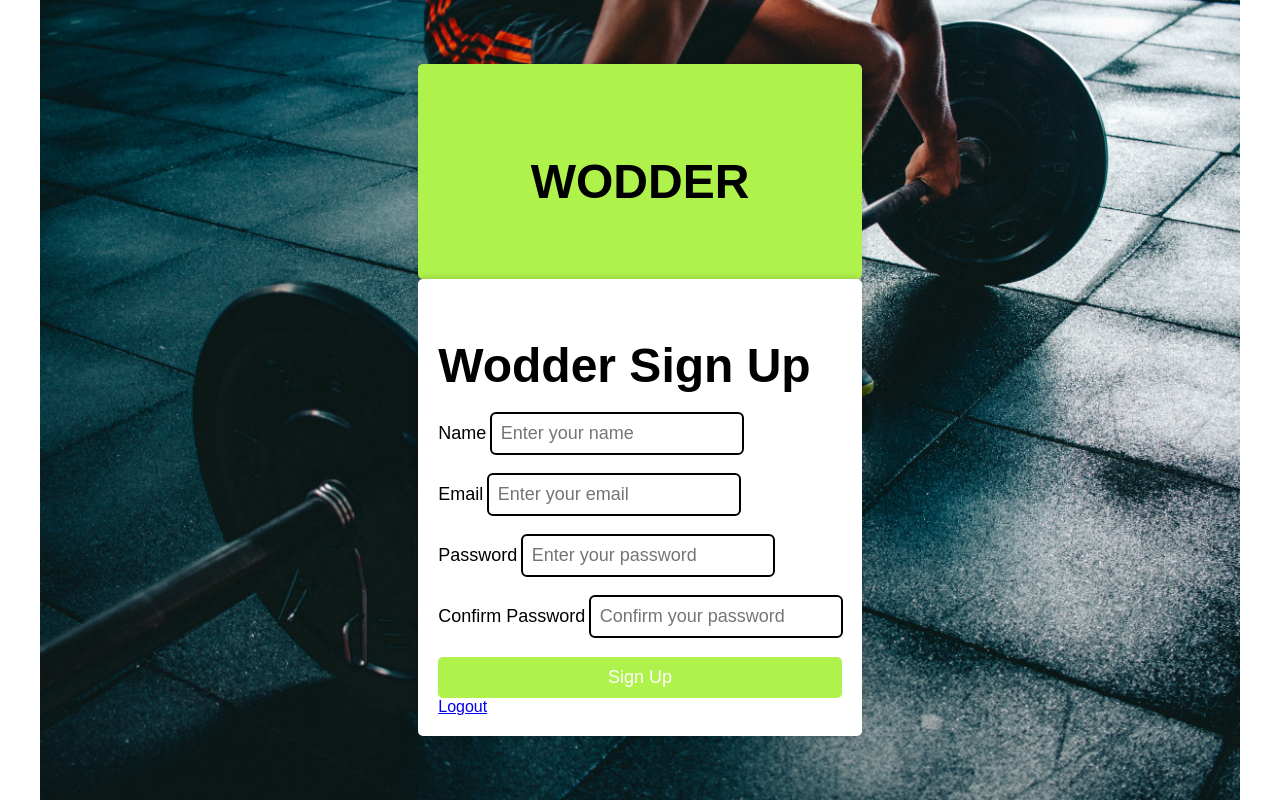
After one commit to aguerr2113/landing_page, a Flask app: page /signup in a window 1280 px wide. The commit adds this page. Run offline with Flask 2, Linux system fonts and the light colour scheme.

Commit message:
created routes to the index.html,signup.html,signin.html,dashboard.html

```diff
--- a/app.py
+++ b/app.py
@@ -1,42 +1,108 @@
-from flask import Flask, jsonify
-import random
+from flask import Flask, request, render_template, redirect, url_for,session,flash
+from forms import SignupForm,SigninForm
+from flask_sqlalchemy import SQLAlchemy
+from backend.functions import generate_workout
 
 app = Flask(__name__)
+app.config['SECRET_KEY'] = 'SECRETKEY'
+app.config['SQLALCHEMY_DATABASE_URI'] = 'postgresql:///wodder'
+app.config['SQLALCHEMY_TRACK_MODIFICATIONS'] = False
+db = SQLAlchemy(app)
 
-@app.route('/workouts')
-def get_workouts():
-    off = ['Off Day']
-    metabolic = ['Jump Rope', 'Burpees','Jumping Jacks','Mountain Climbers']
-    gymnastics = ['air squat','pull up','push up', 'dip', 'sit up', 'lunge']
-    weightlifting = ['deadlift','shoulder press','squat','kettlbell swing','thruster','benchpress']
-    wod_type = ['Rounds For Time','As Many Rounds As Possible']
 
-    # Generate the workout data
-    meta1 = random.choice(metabolic)
-    gym1 = random.choice(gymnastics)
-    lift1 = random.choice(weightlifting)
-    workout1 = random.choice(wod_type)
+class User(db.Model):
+    __tablename__ = 'users'
+    id = db.Column(db.Integer, primary_key=True)
+    name = db.Column(db.String(255), nullable=False)
+    email = db.Column(db.String(255), unique=True, nullable=False)
+    password = db.Column(db.String(255), nullable=False)
 
-    meta2 = random.choice(metabolic)
-    gym2 = random.choice(gymnastics)
-    lift2 = random.choice(weightlifting)
-    workout2 = random.choice(wod_type)
 
-    # Return the workout data as a JSON object
-    return jsonify({
-        'workout1': {
-            'meta': meta1,
-            'gym': gym1,
-            'lift': lift1,
-            'type': workout1
-        },
-        'workout2': {
-            'meta': meta2,
-            'gym': gym2,
-            'lift': lift2,
-            'type': workout2
-        }
-    })
+@app.route('/', methods=['GET', 'POST'])
+def index():
+    return render_template('index.html')
+
+@app.route('/signin', methods=['GET', 'POST'])
+def signin():
+    form = SigninForm()
+    if form.validate_on_submit():
+        # process the form data
+        email = form.email.data
+        password = form.password.data
+        user = User.query.filter_by(email=email).first()
+        if user and user.password == password:
+            session['user_id'] = user.id
+            session['email'] = user.email
+
+            return redirect(url_for('dashboard'))
+        else:
+            flash('Invalid email or password', 'danger')
+    return render_template('signin.html', form=form)
+
+
+@app.route('/signup', methods=['GET','POST'])
+def signup():
+    form = SignupForm(request.form)
+    if request.method == 'POST' and form.validate():
+        name = form.name.data
+        email = form.email.data
+        password = form.password.data
+
+        user = User.query.filter_by(email=email).first()
+        if user is not None:
+            flash('This email address is already registered!', 'danger')
+            return redirect(url_for('signup'))
+
+        user = User(name=name, email=email, password=password)
+        db.session.add(user)
+        db.session.commit()
+
+        flash('You have successfully signed up!', 'success')
+        return redirect(url_for('dashboard'))
+
+    return render_template('signup.html', form=form)
+
+
+@app.route('/logout')
+def logout():
+    session.clear()
+    return redirect(url_for('index'))
+
+
+@app.route('/dashboard', methods=['GET', 'POST'])
+def dashboard():
+    if 'email' not in session:
+        flash('Please sign in first!', 'danger')
+        return redirect(url_for('signin'))
+
+    email = session['email']
+    user = User.query.filter_by(email=email).first()
+
+    if request.method == 'POST':
+        fitness_level = request.form['fitness-level']
+        workout_length = int(request.form['workout-length'])
+
+        result = generate_workout(fitness_level, workout_length)
+
+        return render_template('dashboard.html', user=user, result=result)
+    else:
+        return render_template('dashboard.html', user=user)
+
+
+
+@app.route('/generate-workout', methods=['GET', 'POST'])
+def generate_workout_handler():
+    if request.method == 'POST':
+        fitness_level = request.form['fitness-level']
+        workout_length = int(request.form['workout-length'])
+
+        result = generate_workout(fitness_level, workout_length)
+
+        return result
+    else:
+        # Handle GET request
+        return render_template('generate_workout.html')
+
 
 if __name__ == '__main__':
-    app.run()
+    app.run(debug=True)
--- /dev/null
+++ b/backend/functions.py
@@ -0,0 +1,26 @@
+import random
+
+off = ['Off Day']
+metabolic = ['Jump Rope', 'Burpees','Jumping Jacks','Mountain Climbers']
+gymnastics = ['air squat','pull up','push up', 'dip', 'sit up', 'lunge']
+weightlifting = ['deadlift','shoulder press','squat','kettlbell swing','thruster','benchpress']
+wod_type = ['Rounds For Time','As Many Rounds As Possible']
+
+def generate_workout(fitness_level, workout_length):
+    if fitness_level == 'beginner':
+        min_reps = 1
+        max_reps = 5
+    elif fitness_level == 'intermediate':
+        min_reps = 1
+        max_reps = 10
+    else:
+        min_reps = 1
+        max_reps = 15
+
+    workout = []
+    workout.append(random.choice(metabolic) + ' ' + str(random.randint(min_reps, max_reps)) + ' reps')
+    workout.append(random.choice(gymnastics) + ' ' + str(random.randint(min_reps, max_reps)) + ' reps')
+    workout.append(random.choice(weightlifting) + ' ' + str(random.randint(min_reps, max_reps)) + ' reps')
+    workout_type = random.choice(wod_type)
+
+    return {'workout': workout, 'workout_type': workout_type}
--- /dev/null
+++ b/forms.py
@@ -0,0 +1,24 @@
+from wtforms import Form, StringField,PasswordField, validators,SubmitField
+from wtforms.validators import DataRequired, Email, Length
+from flask_wtf import FlaskForm
+
+class SigninForm(FlaskForm):
+    email = StringField('Email', validators=[DataRequired(), Email()])
+    password = PasswordField('Password', validators=[DataRequired(), Length(min=6, max=20)])
+    submit = SubmitField('Sign In')
+
+class SignupForm(Form):
+    name = StringField('Name',[
+        validators.InputRequired()
+        ])
+    email = StringField('Email',[
+        validators.InputRequired(),
+        validators.Email()
+        ])
+    password = PasswordField(
+        'Password',[
+        validators.InputRequired(),
+        validators.Length(min=8, max=20),
+        validators.EqualTo('confirm_password', message='Passwords do not match')
+    ])
+    confirm_password = PasswordField('Confirm Password')
--- a/script.js
+++ b/static/script.js
@@ -1,12 +1,3 @@
-// // Select the cta-button element using its ID
-// const ctaButton = document.getElementById('cta-button');
-// // Add a click event listener to the cta-button element
-// ctaButton.addEventListener('click', function() {
-//   // Redirect the user to the signup.html file
-//   window.location.href = 'signup.html';
-// });
-
-
 // Select the body and the signup form using their IDs
 // Select the body and the signup form using their IDs
 const body = document.getElementById('body');
@@ -29,3 +20,25 @@ signupForm.addEventListener('focusout', function() {
   // When a form element loses focus, set the body opacity back to 0.9
   body.style.opacity = '0.6';
 });
+const form = document.querySelector('#workout-form');
+
+form.addEventListener('submit', (e) => {
+  e.preventDefault();
+
+  const fitnessLevel = document.querySelector('#fitness-level').value;
+  const workoutLength = document.querySelector('#workout-length').value;
+
+  fetch('/generate-workout', {
+    method: 'POST',
+    body: new URLSearchParams({
+      'fitness-level': fitnessLevel,
+      'workout-length': workoutLength,
+    }),
+  })
+  .then(response => response.json())
+  .then(data => {
+    console.log(data.workout);
+    console.log(data.workout_type);
+  })
+  .catch(error => console.error(error));
+});
--- a/style.css
+++ b/static/style.css
@@ -60,7 +60,7 @@ input {
   outline: auto;
 }
 button {
-  background-color: #4CAF50;
+  background-color: #AFF24B;
   color: #fff;
   padding: 10px;
   border: none;
@@ -69,7 +69,7 @@ button {
   cursor: pointer;
 }
 button:hover {
-  background-color: #3e8e41;
+  background-color: #AFF24B;
 }
 
 .container {
--- /dev/null
+++ b/templates/signup.html
@@ -0,0 +1,60 @@
+<!DOCTYPE html>
+<html lang="en">
+<head>
+    <meta charset="UTF-8">
+    <meta http-equiv="X-UA-Compatible" content="IE=edge">
+    <meta name="viewport" content="width=device-width, initial-scale=1.0">
+    <link rel="stylesheet" href="static/style.css">
+    <title>landing</title>
+</head>
+<body id="body">
+
+    <section class="hero-ish">
+        <div class="hero-content">
+            <div class="not-this">
+                <div class="wodder">
+                    <h1>WODDER</h1>
+                </div>
+                <div class="container">
+                    <form id="signup-form" method="POST" action="{{ url_for('signup') }}">
+                        <h1>Wodder Sign Up</h1>
+                        {{ form.csrf_token }}
+                        <div class="form-group">
+                            {{ form.name.label(class="form-label") }}
+                            {{ form.name(class="form-control", placeholder="Enter your name") }}
+                            {% for error in form.name.errors %}
+                            <span class="form-error">{{ error }}</span>
+                            {% endfor %}
+                        </div>
+                        <div class="form-group">
+                            {{ form.email.label(class="form-label") }}
+                            {{ form.email(class="form-control", placeholder="Enter your email") }}
+                            {% for error in form.email.errors %}
+                            <span class="form-error">{{ error }}</span>
+                            {% endfor %}
+                        </div>
+                        <div class="form-group">
+                            {{ form.password.label(class="form-label") }}
+                            {{ form.password(class="form-control", placeholder="Enter your password") }}
+                            {% for error in form.password.errors %}
+                            <span class="form-error">{{ error }}</span>
+                            {% endfor %}
+                        </div>
+                        <div class="form-group">
+                            {{ form.confirm_password.label(class="form-label") }}
+                            {{ form.confirm_password(class="form-control", placeholder="Confirm your password") }}
+                            {% for error in form.confirm_password.errors %}
+                            <span class="form-error">{{ error }}</span>
+                            {% endfor %}
+                        </div>
+                        <button type="submit" id="submit-btn">Sign Up</button>
+                    </form>
+
+                    <a href="{{ url_for('logout') }}">Logout</a>
+                </div>
+            </div>
+        </div>
+    </section>
+</body>
+<script src="static/script.js"></script>
+</html>
```
Also changed, not shown: backend/models.py (added, +8 -0 lines), signup.html (deleted, +0 -38 lines), templates/dashboard.html (added, +39 -0 lines), templates/index.html (renamed from index.html, +11 -5 lines), templates/signin.html (added, +48 -0 lines), static/style/WODDER.png (renamed from style/WODDER.png), static/style/karsten-winegeart-0Wra5YYVQJE-unsplash.jpg (renamed from style/karsten-winegeart-0Wra5YYVQJE-unsplash.jpg), static/style/wodder_back.jpg (added), 1 other file.
